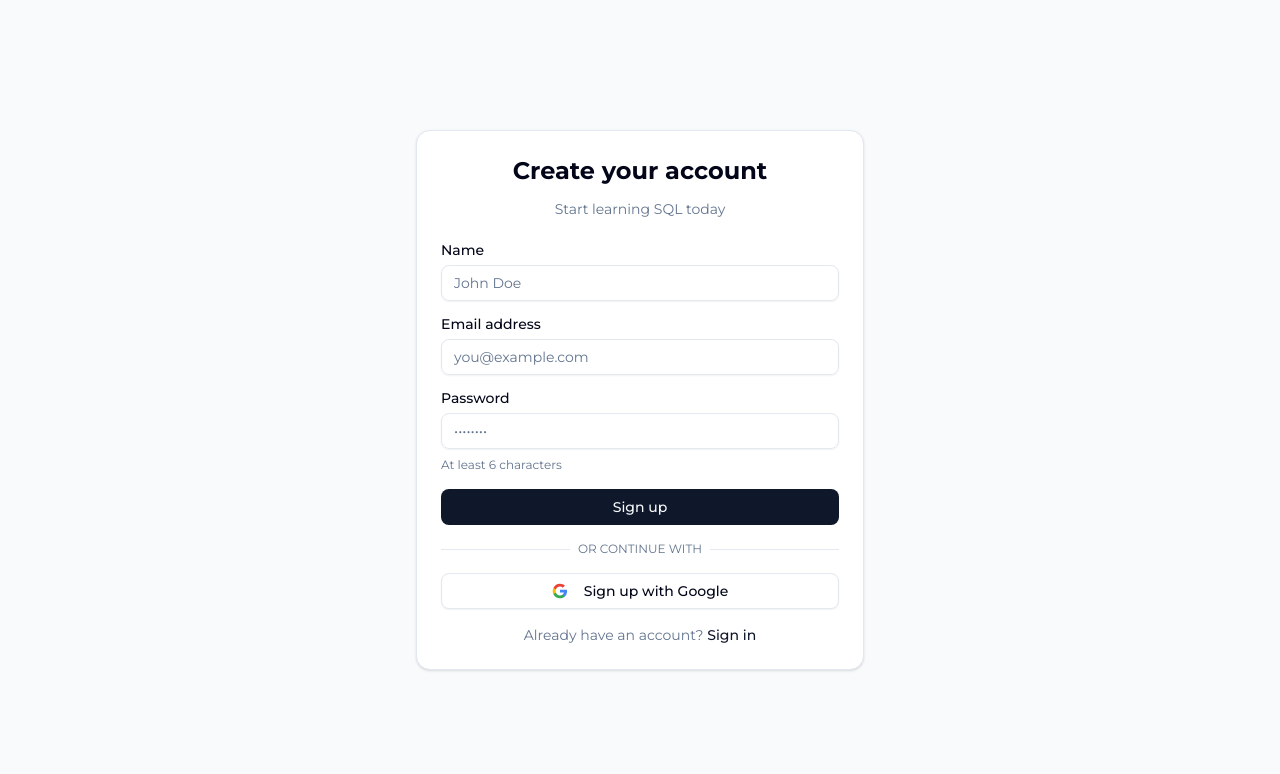
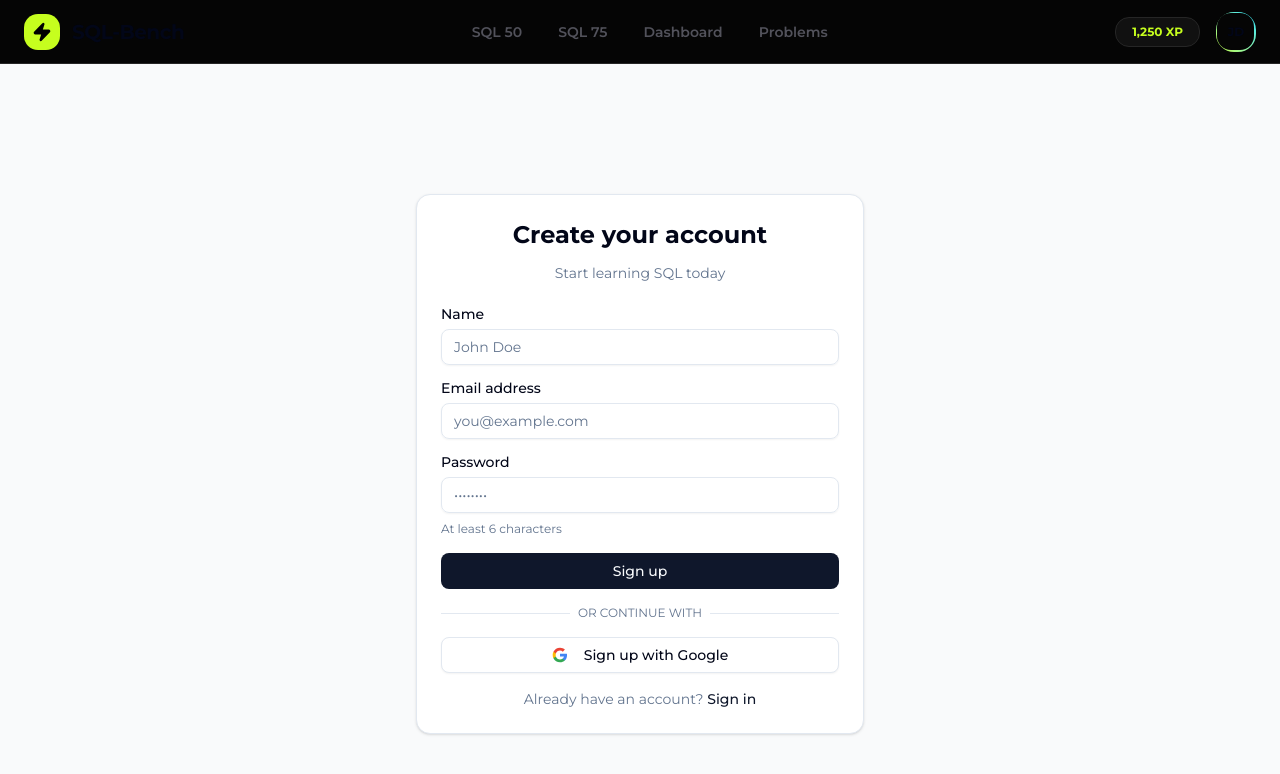
Before and after one commit to vaijaaaaa/SQL-Bench, a Next.js app: page /signup in a window 1280 px wide. Shown: the top 774 px of the page. Built offline with nearby package versions, Linux system fonts and the light colour scheme.

Commit message:
feat: add Navbar component for navigation and mobile menu functionality

```diff
--- a/app/layout.tsx
+++ b/app/layout.tsx
@@ -1,6 +1,7 @@
 import type { Metadata } from "next";
 import { Montserrat } from "next/font/google";
 import "./globals.css";
+import Navbar from "@/components/Navbar";
 
 const montserrat = Montserrat({
   subsets: ["latin"],
@@ -21,6 +22,7 @@
   return (
     <html lang="en">
       <body className={`${montserrat.variable} font-sans antialiased`}>
+        <Navbar/>
         {children}
       </body>
     </html>
--- /dev/null
+++ b/components/Navbar.tsx
@@ -0,0 +1,77 @@
+"use client";
+import Link from "next/link";
+import { useState } from "react";
+import {Zap,Menu,X,User} from "lucide-react";
+
+export default function Navbar(){
+    const [mobileMenuOpen,setMobileMenuOpen] = useState(false)
+
+    const navLinks = [
+        {name : "SQL 50",href : "/sql50"},
+        {name : "SQL 75",href : "/sql75"},
+        {name : "Dashboard",href : "/dashboard"},
+        {name : "Problems",href : "/problems"},
+
+    ];
+
+    return (
+        <nav className="sticky top-0 z-50 h-16 border-b border-[#262626] bg-[#050505] backdrop-blur-md">
+            <div className="max-w-7xl mx-auto px-6 h-full flex items-center justify-between">
+
+                <Link href = "/" className="flex items-center gap-3 group">
+                <div  className="w-9 h-9 rounded-xl bg-[#C6FE1E] flex items-center justify-center text-black transition-transform group-hover:scale-110">
+                     <Zap size={20} fill="currentColor" />
+                </div>
+                    <span className="text-xl font-bold tracking-tight">SQL-Bench</span>
+                </Link>
+
+                <div className="hidden md:flex items-center gap-1">
+                    {navLinks.map((link)=>(
+                        <Link key = {link.name}
+                        href={link.href}
+                        className="px-4 py-2 text-sm font-semibold text-[#52525B] hover:text-white hover:bg-[#0A0A0A] rounded-xl transition-all">
+                            {link.name}
+                        </Link>
+                    ))}
+                </div>
+
+
+                {/* user profile */}
+                <div className="hidden md:flex items-center gap-4">
+          <div className="px-4 py-1.5 bg-[#111] border border-[#262626] rounded-xl text-xs font-bold text-[#C6FE1E]">
+            1,250 XP
+          </div>
+          <div className="w-10 h-10 rounded-2xl bg-gradient-to-tr from-[#C6FE1E] to-[#00E0FF] p-[1.5px] cursor-pointer">
+            <div className="w-full h-full rounded-[14px] bg-[#050505] flex items-center justify-center text-xs font-bold">
+              JD
+            </div>
+          </div>
+        </div>
+                    <button
+          onClick={() => setMobileMenuOpen(!mobileMenuOpen)}
+          className="md:hidden text-[#52525B] hover:text-white"
+        >
+          {mobileMenuOpen ? <X size={24} /> : <Menu size={24} />}
+        </button>
+
+            </div>
+
+         {mobileMenuOpen && (
+        <div className="md:hidden border-t border-[#262626] bg-[#0A0A0A] animate-in slide-in-from-top-2 duration-200">
+          <div className="px-6 py-4 space-y-2">
+            {navLinks.map((link) => (
+              <Link
+                key={link.name}
+                href={link.href}
+                onClick={() => setMobileMenuOpen(false)}
+                className="block px-4 py-3 text-sm font-semibold text-[#52525B] hover:text-white hover:bg-[#111] rounded-xl transition-all"
+              >
+                {link.name}
+              </Link>
+            ))}
+          </div>
+        </div>
+      )}
+    </nav>
+    )
+}
```
